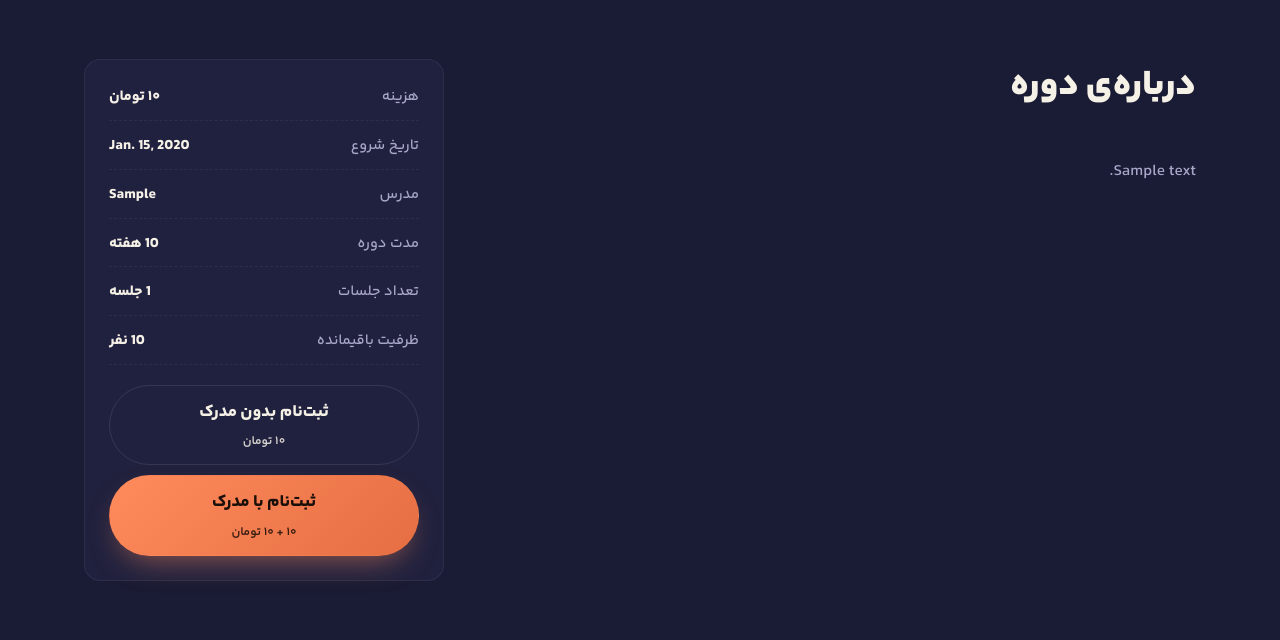
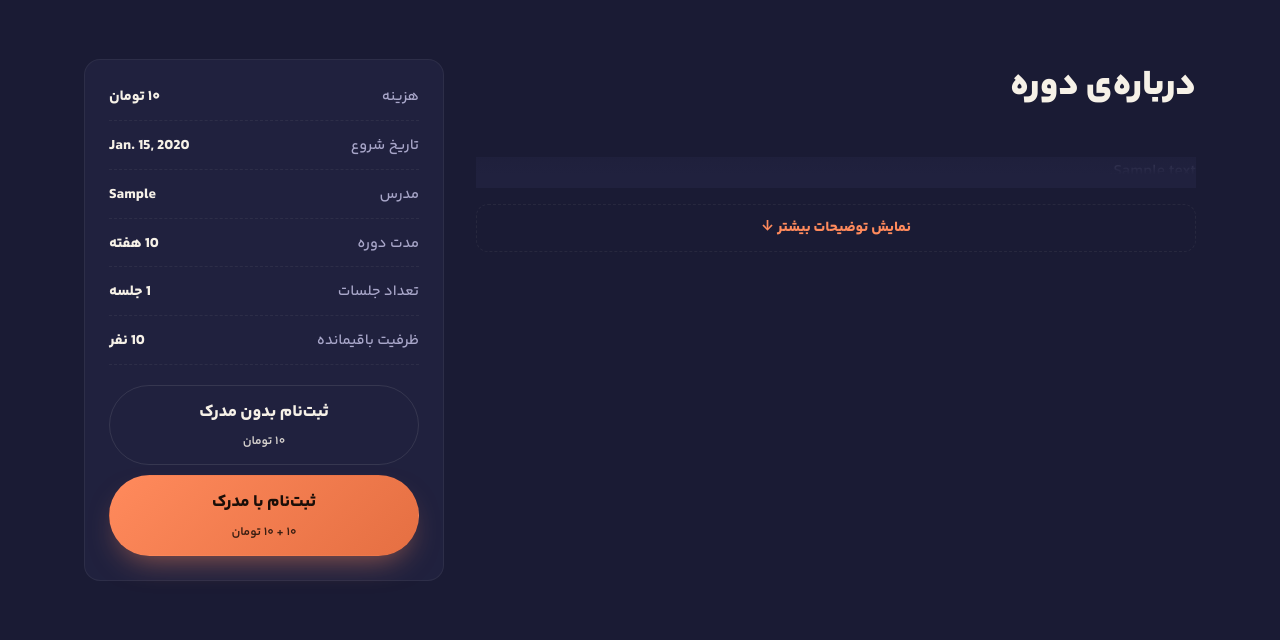
Before and after one commit to MahdyarTlb/metaAcademy, a Django app: a page that uses templates/bootcamp_detail.html in a window 1280 px wide. Shown: the part 590-1230 px from the top of the page. Run offline with Django 5.2, Linux system fonts and the light colour scheme; tables that the repository leaves empty hold one stand-in row (values such as "Sample post"); grey boxes marked "Sample" are stand-in pictures; data that the repository does not hold is empty.

Commit message:
other button

```diff
--- a/templates/bootcamp_detail.html
+++ b/templates/bootcamp_detail.html
@@ -38,7 +38,18 @@
     <div class="container bootcamp-detail-grid">
       <div class="bootcamp-detail-main">
         <h2 class="section-title section-title-start">درباره‌ی دوره</h2>
-        <div class="bootcamp-detail-description">{{ bootcamp.description|linebreaks }}</div>
+
+        {# ─── توضیحات با افکت بازشو ─── #}
+        <div class="expandable is-collapsed" id="descBlock">
+          <div class="bootcamp-detail-description">{{ bootcamp.description|linebreaks }}</div>
+          <div class="expand-fade"></div>
+        </div>
+        <button type="button" class="expand-btn"
+                data-target="descBlock"
+                data-more="نمایش توضیحات بیشتر ↓"
+                data-less="بستن توضیحات ↑">
+          نمایش توضیحات بیشتر ↓
+        </button>
 
         {% if sessions %}
           <section class="syllabus-section">
@@ -47,7 +58,7 @@
               <p class="syllabus-subtitle">نگاهی به آنچه در این دوره یاد می‌گیرید</p>
             </div>
 
-            <ol class="syllabus-grid">
+            <ol class="syllabus-grid expandable is-collapsed" id="syllabusBlock">
               {% for session in sessions %}
                 <li class="syllabus-card">
                   <div class="syllabus-card-head">
@@ -77,8 +88,15 @@
                 </li>
               {% endfor %}
             </ol>
+            <div class="expand-fade expand-fade-grid"></div>
+            <button type="button" class="expand-btn"
+                    data-target="syllabusBlock"
+                    data-more="مشاهده‌ی همه‌ی جلسات ↓"
+                    data-less="بستن سرفصل‌ها ↑">
+              مشاهده‌ی همه‌ی جلسات ↓
+            </button>
           </section>
-      {% endif %}
+        {% endif %}
       </div>
 
       <aside class="bootcamp-detail-info">
@@ -500,5 +518,99 @@
     .syllabus-lock { width: 30px; height: 30px; }
     .syllabus-lock svg { width: 14px; height: 14px; }
   }
+  /* ─── افکت بازشو ─── */
+    .expandable {
+      position: relative;
+      overflow: hidden;
+      transition: max-height .55s cubic-bezier(.4, 0, .2, 1);
+    }
+
+    /* توضیحات: ارتفاع کمتر */
+    #descBlock { max-height: 220px; }
+    #descBlock.is-expanded { max-height: 5000px; }
+
+    /* سرفصل‌ها: ارتفاع کم تا 2 ردیف */
+    #syllabusBlock { max-height: 320px; }
+    #syllabusBlock.is-expanded { max-height: 5000px; }
+
+    /* ماسک محوشدگی */
+    .expand-fade {
+      position: absolute;
+      bottom: 0;
+      left: 0;
+      right: 0;
+      height: 90px;
+      background: linear-gradient(to bottom,
+        transparent,
+        var(--surface, #fff) 85%);
+      pointer-events: none;
+      opacity: 1;
+      transition: opacity .3s ease;
+      z-index: 2;
+    }
+    .expandable.is-expanded .expand-fade {
+      opacity: 0;
+    }
+
+    /* چون گرید سرفصل‌ها خودش `overflow: hidden` رو با max-height می‌گیره،
+      فِید رو جدا می‌ذاریم */
+    .syllabus-grid { position: relative; }
+    .expand-fade-grid {
+      position: relative;
+      margin-top: -90px;
+      height: 90px;
+      pointer-events: none;
+      background: linear-gradient(to bottom,
+        transparent,
+        var(--surface, #fff) 85%);
+      transition: opacity .3s ease;
+    }
+    .syllabus-grid.is-expanded ~ .expand-fade-grid {
+      opacity: 0;
+    }
+
+    /* دکمه‌ی بازشو */
+    .expand-btn {
+      display: block;
+      width: 100%;
+      margin-top: 16px;
+      padding: 12px 20px;
+      background: transparent;
+      border: 1.5px dashed var(--border-soft);
+      border-radius: 12px;
+      color: var(--coral);
+      font-family: inherit;
+      font-weight: 700;
+      font-size: .9rem;
+      cursor: pointer;
+      transition: all .25s ease;
+    }
+    .expand-btn:hover {
+      background: rgba(255, 127, 80, 0.06);
+      border-color: var(--coral);
+      border-style: solid;
+    }
+    .expand-btn:active {
+      transform: scale(.99);
+    }
 </style>
+<script>
+  document.addEventListener('DOMContentLoaded', () => {
+    document.querySelectorAll('.expand-btn').forEach(btn => {
+      btn.addEventListener('click', () => {
+        const target = document.getElementById(btn.dataset.target);
+        if (!target) return;
+
+        const isExpanded = target.classList.toggle('is-expanded');
+        target.classList.toggle('is-collapsed', !isExpanded);
+
+        // تعویض متن دکمه
+        const newText = isExpanded
+          ? btn.dataset.less
+          : btn.dataset.more;
+        btn.textContent = newText;
+      });
+    });
+  });
+</script>
 {% endblock %}
```
Also changed, not shown: static/js/main.js (line endings or trailing spaces).
